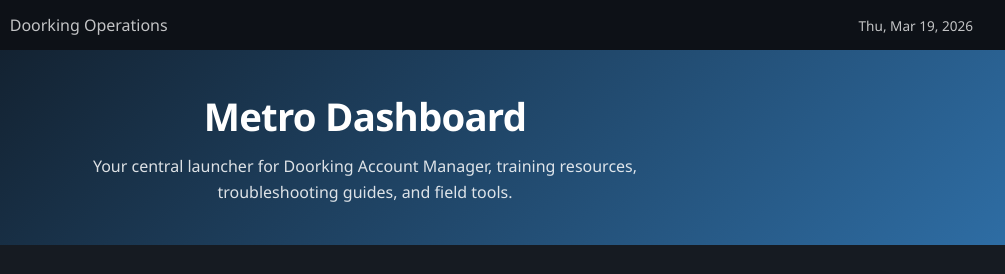
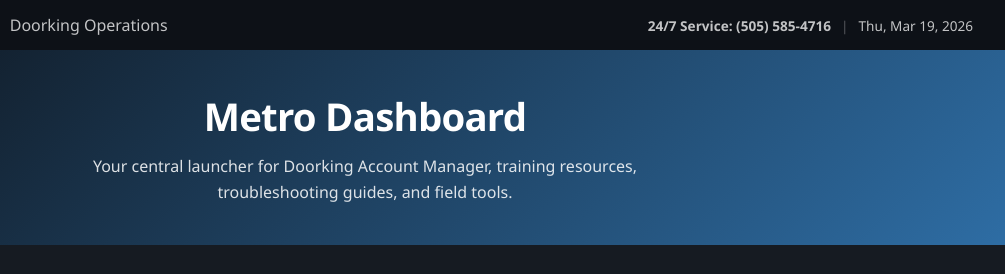
Before and after one commit to Westingo/metro-dashboard, an Electron app: page index.html in a window 1280 px wide. Shown: the top 274 px of the page, 275-1280 px from the left. Drawn offline with Linux system fonts and the light colour scheme.

Commit message:
Add Metro dispatch number to header

```diff
--- a/index.html
+++ b/index.html
@@ -17,6 +17,8 @@
             <span class="brand-product">Doorking Operations</span>
         </div>
         <div class="header-meta">
+            <span class="header-dispatch">24/7 Service: (505) 585-4716</span>
+            <span class="header-meta-divider">|</span>
             <span id="current-date"></span>
         </div>
     </header>
--- a/package.json
+++ b/package.json
@@ -1,6 +1,6 @@
 {
   "name": "metro-dashboard",
-  "version": "2.0.4",
+  "version": "2.0.5",
   "description": "Metro Access Control - Doorking Operations Dashboard",
   "main": "main.js",
   "scripts": {
--- a/style.css
+++ b/style.css
@@ -67,6 +67,18 @@ body {
 .header-meta {
     font-size: 0.85rem;
     opacity: 0.75;
+    display: flex;
+    align-items: center;
+    gap: 10px;
+}
+
+.header-dispatch {
+    font-weight: 600;
+    opacity: 1;
+}
+
+.header-meta-divider {
+    opacity: 0.4;
 }
 
 /* ==================
```
